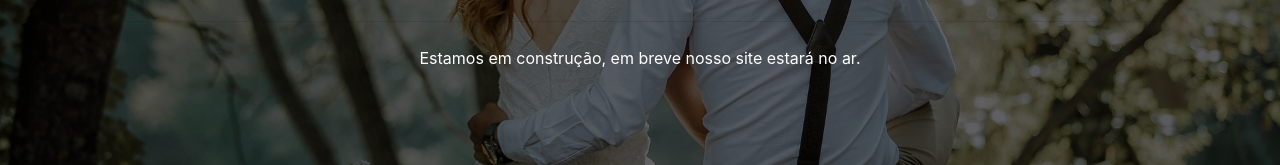
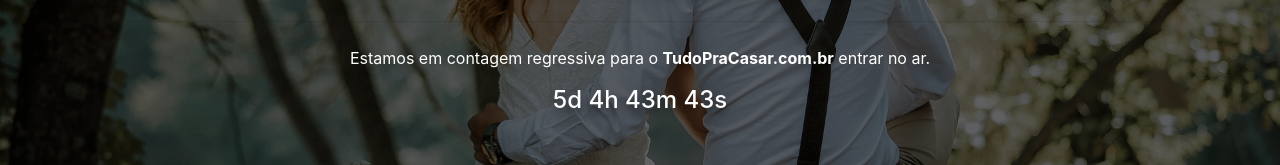
Before and after one commit to tudopracasar/tudopracasar.github.io, a plain HTML site: page index.html in a window 1280 px wide. Shown: the part 428-593 px from the top of the page. Drawn offline with nearby package versions, Linux system fonts and the light colour scheme.

Commit message:
Adicionando contagem regressiva.

```diff
--- a/css/styles.css
+++ b/css/styles.css
@@ -99,6 +99,10 @@ ul li:nth-child(3) a:before {
     background: #4AC959;
 }
 
+h4{
+    text-shadow: 0 .3rem .5rem rgba(0, 0, 0, 0.5);
+}
+
 /* Smaller than standard 960 (devices and browsers) */
 
 @media only screen and (max-width: 959px) {
--- a/index.html
+++ b/index.html
@@ -86,7 +86,8 @@
                     title="Logo TudoPraCasar" />
                 <h4>Seu casamento em poucos cliques.</h4>
                 <hr class="my-4">
-                <p">Estamos em construção, em breve nosso site estará no ar.</p>
+                <p>Estamos em contagem regressiva para o <strong>TudoPraCasar.com.br</strong> entrar no ar.</p>
+                <h4 id="countD"></h4>
             </div>
         </section>
         <footer id="footer">
@@ -111,6 +112,31 @@
         </footer>
 
     </div>
+    <script>
+        //setando a data
+        var countDownDate = new Date("Sep 20, 2020 00:00:00").getTime();
+
+        //update countdown a cada 1 segundo
+        var countDownFunction = setInterval(function(){
+            var now = new Date().getTime();
+
+            //Distancia entre o countdown e a data atual
+            var distance = countDownDate - now;
+
+            var days = Math.floor(distance / (1000 * 60 * 60 * 24));
+            var hours = Math.floor((distance % (1000 * 60 * 60 * 24)) / (1000 * 60 * 60));
+            var minutes = Math.floor((distance % (1000 * 60 * 60)) / (1000 * 60));
+            var seconds = Math.floor((distance % (1000 * 60)) / (1000));
+
+            document.getElementById("countD").innerHTML = days + "d " + hours + "h " +
+            minutes + "m " + seconds + "s ";
+
+            if(distance < 0){
+                clearInterval(countDownFunction);
+                document.getElementById("countD").innerHTML = "Chegou o grande dia!"
+            }
+        },1000);
+    </script>
 
 </body>
 
```
